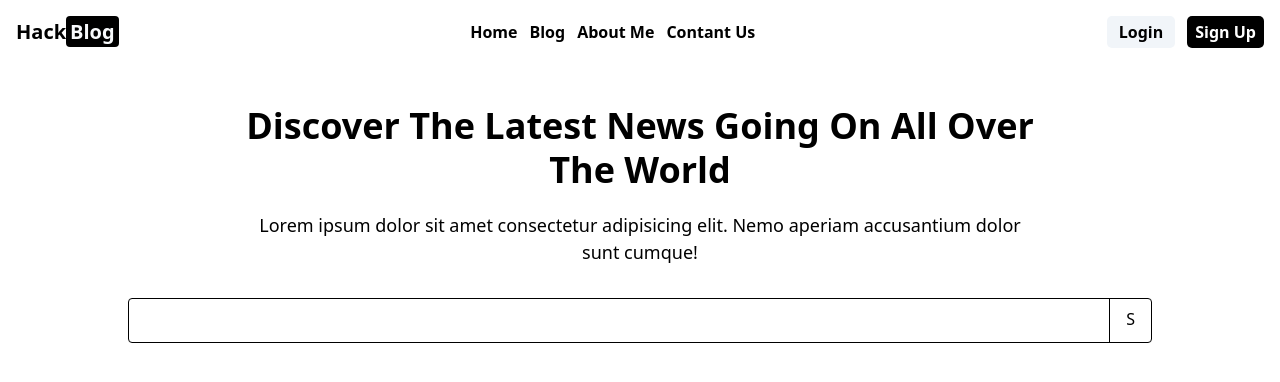
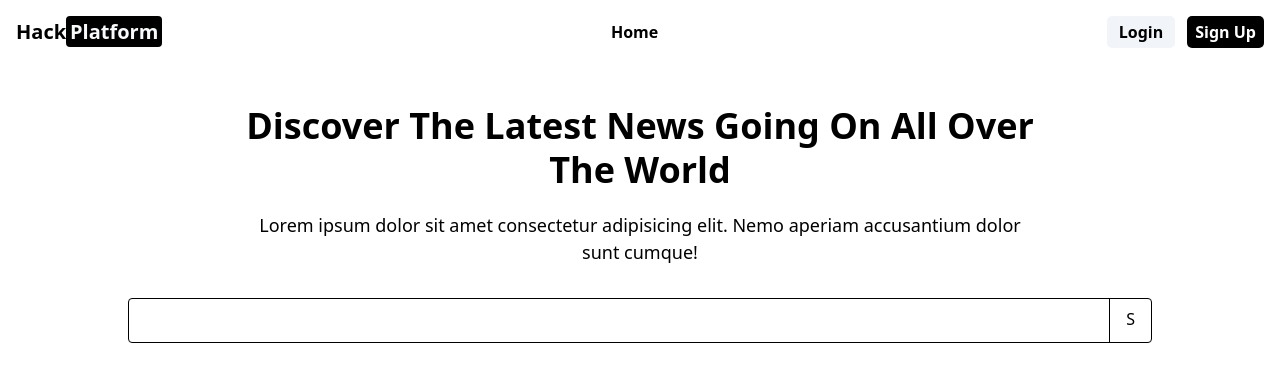
Before and after one commit to Cleve-keem/MyBlog, a React (Vite) app: page / in a window 1280 px wide. Shown: the top 382 px of the page. Built offline with nearby package versions, Linux system fonts and the light colour scheme.

Commit message:
added layout architecture

```diff
--- a/src/App.tsx
+++ b/src/App.tsx
@@ -1,12 +1,16 @@
-import Header from "./components/Header/Header";
-import Hero from "./components/Hero/Hero";
+import { BrowserRouter, Route, Routes } from "react-router";
+import AppLayout from "./layouts/AppLayout";
+import Home from "./pages/Home";
 
 function App() {
   return (
-    <div>
-      <Header />
-      <Hero />
-    </div>
+    <BrowserRouter>
+      <Routes>
+        <Route element={<AppLayout />}>
+          <Route path="/" element={<Home />} />
+        </Route>
+      </Routes>
+    </BrowserRouter>
   );
 }
 
--- a/src/components/Header/Logo.tsx
+++ b/src/components/Header/Logo.tsx
@@ -2,7 +2,9 @@ export default function Logo() {
   return (
     <h1 className="font-bold text-[16px] sm:text-xl">
       Hack
-      <span className="text-slate-50 bg-black px-1 py-0.5 rounded">Blog</span>
+      <span className="text-slate-50 bg-black px-1 py-0.5 rounded">
+        Platform
+      </span>
     </h1>
   );
 }
--- a/src/components/Header/Navbar.tsx
+++ b/src/components/Header/Navbar.tsx
@@ -1,3 +1,4 @@
+import { Link } from "react-router";
 import AuthButton from "./AuthButton";
 
 interface NavbarProps {
@@ -16,18 +17,9 @@ export default function Navbar({ open }: NavbarProps) {
       </div>
       <ul className="mt-5 flex flex-col gap-4 font-semibold sm:flex-row sm:gap-3 sm:mt-0">
         <li className="">
-          <a href="#" className="">
+          <Link to="/" className="">
             Home
-          </a>
-        </li>
-        <li>
-          <a href="#">Blog</a>
-        </li>
-        <li>
-          <a href="#">About Me</a>
-        </li>
-        <li>
-          <a href="#">Contant Us</a>
+          </Link>
         </li>
       </ul>
     </nav>
--- /dev/null
+++ b/src/layouts/AppLayout.tsx
@@ -0,0 +1,13 @@
+import { Outlet } from "react-router";
+import Header from "../components/Header/Header";
+
+export default function AppLayout() {
+  return (
+    <>
+      <Header />
+      <main>
+        <Outlet />
+      </main>
+    </>
+  );
+}
--- /dev/null
+++ b/src/pages/Home.tsx
@@ -0,0 +1,9 @@
+import Hero from "../components/Hero/Hero";
+
+export default function Home() {
+  return (
+    <div>
+      <Hero />
+    </div>
+  );
+}
```
